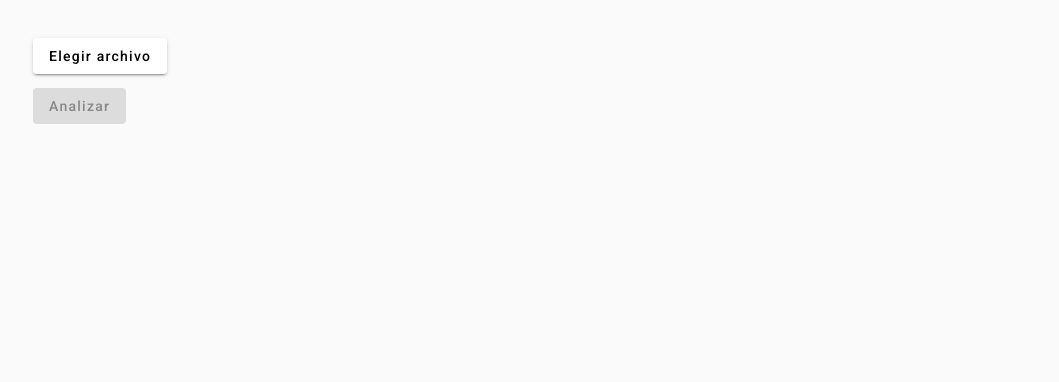
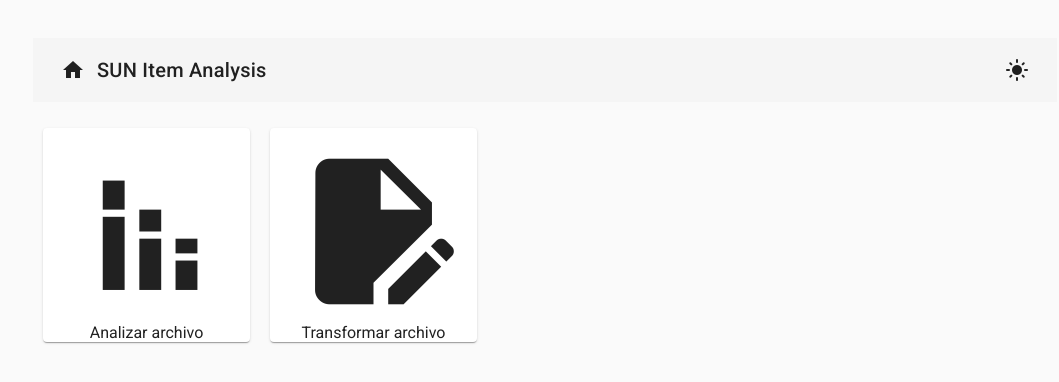
Before and after one commit to emayu/sun_item_analysis, an Angular app in the folder ui/: page / in a window 1280 px wide. Shown: the top 382 px of the page, without its empty margins (95-1154 px from the left). Built offline with nearby package versions, Linux system fonts and the light colour scheme.

Commit message:
feat: added routes, home and transform component

```diff
--- a/ui/src/app/app.component.html
+++ b/ui/src/app/app.component.html
@@ -1 +1,11 @@
+<mat-toolbar class="tool-bar-bottom-margin">
+    <button mat-icon-button routerLink="/" >
+        <mat-icon>home</mat-icon>
+    </button>
+    <h1>{{ title }}</h1>
+    <span  class="tool-bar-spacer"></span>
+    <button mat-icon-button>
+        <mat-icon>light_mode</mat-icon>
+    </button>
+</mat-toolbar>
 <router-outlet />
--- a/ui/src/app/app.component.scss
+++ b/ui/src/app/app.component.scss
@@ -0,0 +1,7 @@
+.tool-bar-spacer {
+    flex: 1 1 auto;
+}
+
+.tool-bar-bottom-margin {
+    margin-bottom: 1rem;
+}
--- a/ui/src/app/app.component.ts
+++ b/ui/src/app/app.component.ts
@@ -1,13 +1,16 @@
 import { Component } from '@angular/core';
-import { RouterOutlet } from '@angular/router';
+import { RouterModule, RouterOutlet } from '@angular/router';
+import { MatToolbarModule } from '@angular/material/toolbar';
+import { MatButtonModule } from '@angular/material/button';
+import { MatIconModule} from '@angular/material/icon';
 
 @Component({
   selector: 'app-root',
   standalone: true,
-  imports: [RouterOutlet],
+  imports: [RouterOutlet, RouterModule, MatToolbarModule, MatButtonModule, MatIconModule],
   templateUrl: './app.component.html',
   styleUrl: './app.component.scss'
 })
 export class AppComponent {
-  title = 'item_analysis_ui';
+  title = 'SUN Item Analysis';
 }
--- a/ui/src/app/app.routes.ts
+++ b/ui/src/app/app.routes.ts
@@ -1,6 +1,10 @@
 import { Routes } from '@angular/router';
 import { UploadAnalyzeFileComponent } from './upload-analyze-file/upload-analyze-file.component';
+import { HomeComponent } from './home/home.component';
+import { UploadTransformFileComponent } from './upload-transform-file/upload-transform-file.component';
 
 export const routes: Routes = [
-    { path: '', component: UploadAnalyzeFileComponent}
+    { path: 'analyze', component: UploadAnalyzeFileComponent},
+    { path: 'transform', component: UploadTransformFileComponent},
+    { path: '', component: HomeComponent}
 ];
--- /dev/null
+++ b/ui/src/app/home/home.component.html
@@ -0,0 +1,16 @@
+<mat-card class="menu-card" routerLink="/analyze" >
+    <mat-card-content>
+        <mat-icon>stacked_bar_chart</mat-icon>
+    </mat-card-content>
+    <mat-card-footer >
+        Analizar archivo
+    </mat-card-footer>
+</mat-card>
+<mat-card class="menu-card" routerLink="/transform" >
+    <mat-card-content>
+        <mat-icon>edit_document</mat-icon>
+    </mat-card-content>
+    <mat-card-footer >
+        Transformar archivo
+    </mat-card-footer>
+</mat-card>
--- /dev/null
+++ b/ui/src/app/home/home.component.scss
@@ -0,0 +1,13 @@
+.menu-card {
+    max-width: 250px;
+    display: inline-block;
+    text-align: center;
+    cursor: pointer;
+    margin: 10px ;
+}
+
+.mat-icon {
+    font-size: 175px;
+    height: 175px;
+    width: 175px;
+}
--- a/ui/src/app/upload-analyze-file/upload-analyze-file.component.html
+++ b/ui/src/app/upload-analyze-file/upload-analyze-file.component.html
@@ -1,3 +1,4 @@
+<h2>Analizar archivo</h2>
 <form>
 <button type="button" mat-raised-button (click)="fileInput.click()">Elegir archivo</button>
 <input hidden type="file" (change)="onFileChange($event.target)" #fileInput accept=".txt" >
@@ -22,7 +23,7 @@
     </button>
     <button *ngIf="isDevMode" mat-icon-button><mat-icon>more_vert</mat-icon></button>
     <mat-divider></mat-divider>
-    <pre>{{ proccedData?.textReport}}</pre>
+    <pre>{{ proccedData.textReport }}</pre>
     <mat-divider></mat-divider>
     <button mat-icon-button matTooltip="Descargar archivo texto" (click)="downloadTextFile()">
         <mat-icon>download</mat-icon>
--- /dev/null
+++ b/ui/src/app/upload-transform-file/upload-transform-file.component.html
@@ -0,0 +1,16 @@
+<h2>Transfomar archivo</h2>
+
+<mat-stepper linear #stepper>
+    <mat-step>
+        <ng-template matStepLabel>Selecciona archivo</ng-template>
+    </mat-step>
+    <mat-step>
+        <ng-template matStepLabel>Configuración</ng-template>
+    </mat-step>
+    <mat-step>
+        <ng-template matStepLabel>Activar o desactivar ítems</ng-template>
+    </mat-step>
+    <mat-step>
+        <ng-template matStepLabel>Completado</ng-template>
+    </mat-step>
+</mat-stepper>
```
Also changed, not shown: ui/src/app/home/home.component.ts (added, +14 -0 lines), ui/src/app/upload-transform-file/upload-transform-file.component.ts (added, +13 -0 lines), ui/src/app/upload-transform-file/upload-transform-file.component.scss (added), 2 other files (tests, documents, lock files or other folders).
